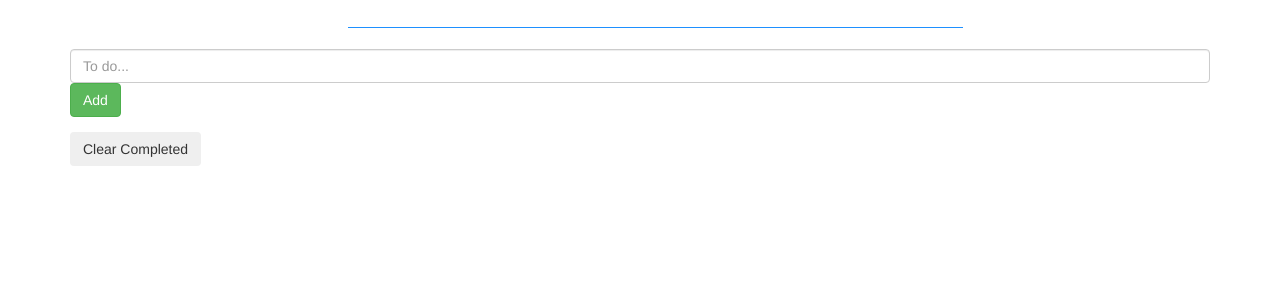
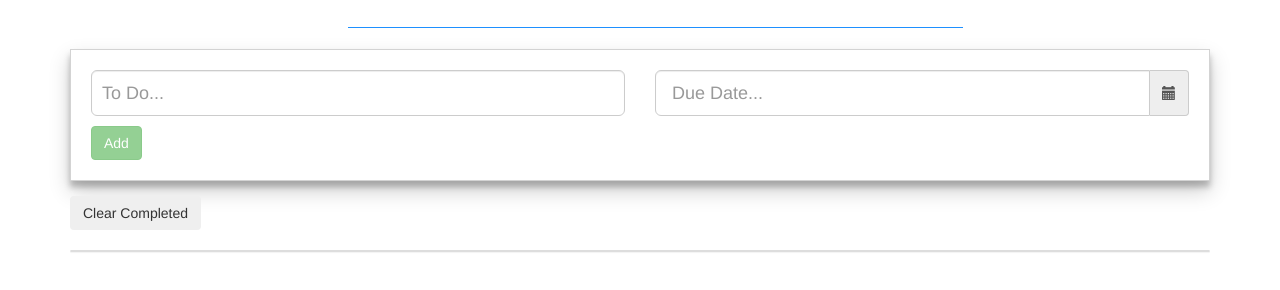
Before and after one commit to rcdonaldson/to-do-web-app, a plain HTML site: page index.html in a window 1280 px wide. Shown: the part 88-378 px from the top of the page. Drawn offline with nearby package versions, Linux system fonts and the light colour scheme; some packages are replaced by stand-ins of ours.

Commit message:
Date feature update
Added datepicker and jquery CDN, styling. still errors

```diff
--- a/css/app.css
+++ b/css/app.css
@@ -1,8 +1,3 @@
-.done {
-	text-decoration: line-through;
-	color: #ccc;
-}
-
 .app-title {
 	margin-top: 10px;
 }
@@ -11,3 +6,30 @@
 	color: dodgerblue;
 	border-top: 1px solid dodgerblue;
 }
+
+.add-box {
+	border:1px lightgrey solid;
+	padding: 2rem;
+	box-shadow: 0 10px 20px rgba(0,0,0,0.19), 0 6px 6px rgba(0,0,0,0.23);
+}
+
+.add-text {
+	padding: 1rem;
+}
+
+.add-button {
+	margin-top: 1rem;
+}
+
+.done {
+	text-decoration: line-through;
+	color: #ccc;
+}
+
+ul {
+	list-style: none;
+}
+
+.clr-button {
+	margin-bottom: 20px;
+}
--- a/index.html
+++ b/index.html
@@ -7,7 +7,12 @@
     <title>To Do App</title>
     <link rel="stylesheet" href="https://maxcdn.bootstrapcdn.com/bootstrap/3.3.7/css/bootstrap.min.css" integrity="sha384-BVYiiSIFeK1dGmJRAkycuHAHRg32OmUcww7on3RYdg4Va+PmSTsz/K68vbdEjh4u" crossorigin="anonymous">
     <link href="https://maxcdn.bootstrapcdn.com/font-awesome/4.7.0/css/font-awesome.min.css" rel="stylesheet">
+    <link rel="stylesheet" href="https://cdnjs.cloudflare.com/ajax/libs/bootstrap-datepicker/1.4.1/css/bootstrap-datepicker3.css"/>
     <link rel="stylesheet" type="text/css" href="css/app.css">
+
+
+	<link rel="stylesheet" href="https://cdnjs.cloudflare.com/ajax/libs/bootstrap-datepicker/1.4.1/css/bootstrap-datepicker3.css"/>
+
 </head>
 <body>
     <div class="container">
@@ -18,24 +23,50 @@
 		</div>
 		<hr class="title-line col-sm-6 col-sm-offset-3">
 	 </div>
-      <div ng-controller="row todoController">
-         <form class="form-group" name="frm" ng-submit="addTodo()">
-            <input class="form-control" placeholder="To do..." type="text" name="newtodo" ng-model="newTodo" required />
-            <button class="btn btn-success btn-large" ng-disabled="frm.$invalid">Add</button>
+      <div ng-controller="todoController">
+<!--        Add To Do Section-->
+         <form class="form-group add-box" name="frm" ng-submit="addTodo()">
+          <div class="row">
+<!--          	To Do-->
+           <div class="col-md-6">
+            	<input class="input-lg add-text form-control" placeholder="To Do..." type="text" name="newtodo" ng-model="newTodo" required />
+            </div>
+<!--            	Due Date-->
+            <div class="col-md-6">
+            	<div class='input-group date' id='datetimepicker'>
+					<input type='text' placeholder="Due Date..." class="input-lg form-control" />
+					<span class="input-group-addon">
+						<span class="glyphicon glyphicon-calendar"></span>
+					</span>
+            	</div>
+			  </div>
+            </div>
+            <button class="add-button btn btn-success btn-large" ng-disabled="frm.$invalid">Add</button>
          </form>
-         <button class="btn" ng-click="clearCompleted()">Clear Completed</button>
-         <ul>
-            <li ng-repeat="todo in todos">
+<!--         Clear completed button-->
+         <button class="btn clr-button" ng-click="clearCompleted()">Clear Completed</button>
+<!--         To Do Item Section-->
+         <div>
+			 <ul class="panel panel-default">
+				<li class="panel-body" ng-repeat="todo in todos">
 				   <input type="checkbox" ng-model="todo.done" /> {{date}}
 				   <span ng-class="{'done':todo.done}">{{todo.title}}</span>
+				   <button class="btn btn-default">Edit</button>
 				</li>
 			 </ul>
+         </div>
       </div>
     </div> <!-- Container -->
 
     <script src="https://ajax.googleapis.com/ajax/libs/angularjs/1.6.2/angular.min.js"></script>
   	<script src="https://ajax.googleapis.com/ajax/libs/angularjs/1.6.1/angular-route.js"></script>
   	<script src="https://ajax.googleapis.com/ajax/libs/angularjs/1.6.1/angular-animate.js"></script>
+
+  	<script type="text/javascript" src="https://cdnjs.cloudflare.com/ajax/libs/bootstrap-datepicker/1.4.1/js/bootstrap-datepicker.min.js"></script>
+  	<script type="text/javascript" src="https://code.jquery.com/jquery-1.11.3.min.js"></script>
+
+
     <script type="text/javascript" src="js/app.js"></script>
 </body>
 </html>
+<!--panel-->
--- a/js/app.js
+++ b/js/app.js
@@ -6,9 +6,26 @@ controller('todoController',['$scope',function($scope){
     $scope.todos.push({'title':$scope.newTodo,'done':false})
     $scope.newTodo = ''
   }
+  $scope.editTodo = function() {
+
+  }
   $scope.clearCompleted = function(){
     $scope.todos = $scope.todos.filter(function(item){
       return !item.done
     })
   }
 }])
+
+$('#datetimepicker').data("DateTimePicker").FUNCTION()
+//$(function () {
+//	$('#datetimepicker').datetimepicker();
+//});
+
+
+
+//-edit text - ng-bind?? ng-model
+//add, delete, edit - 3 option push
+//-date picker
+//-local storage
+//-competed, 2 ng-repeat with filter true/false
+// load stored app data at start of app
```
Lines whose indentation alone changed are shown as unchanged.
